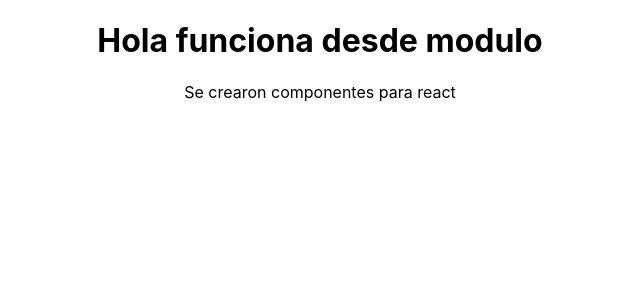
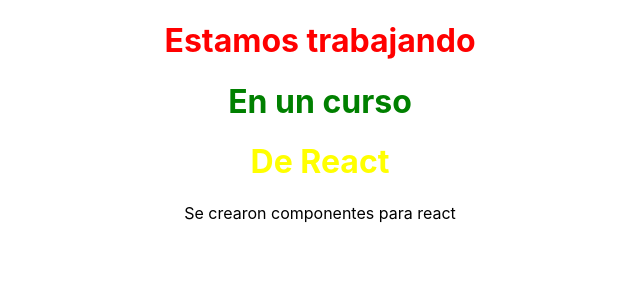
Before and after one commit to imanuel96i/PPJ-JavaScript, a React (Create React App) app in the folder tienda/: page / in a window 1280 px wide. Shown: the top 300 px of the page, without its empty margins (320-960 px from the left). Built offline with nearby package versions, Linux system fonts and the light colour scheme.

Commit message:
Reutilizacion de modulos/componentes

```diff
--- a/tienda/src/App.js
+++ b/tienda/src/App.js
@@ -9,7 +9,9 @@
 
   return (
     <div className="App">
-      <Mensaje />
+      <Mensaje color='red' message='Estamos trabajando' />
+      <Mensaje color='green' message='En un curso' />
+      <Mensaje color='yellow' message='De React' />
       <Descripcion/>
     </div>
   );
--- a/tienda/src/Mensaje.js
+++ b/tienda/src/Mensaje.js
@@ -1,5 +1,10 @@
-const Mensaje = () => {
-  return <h1>Hola funciona desde modulo</h1>
+const Mensaje = (props) => {
+    console.log(props)
+    return <h1
+        style={{ color: props.color }}
+    >
+        {props.message}
+    </h1>
 }
 
 export default Mensaje
```
